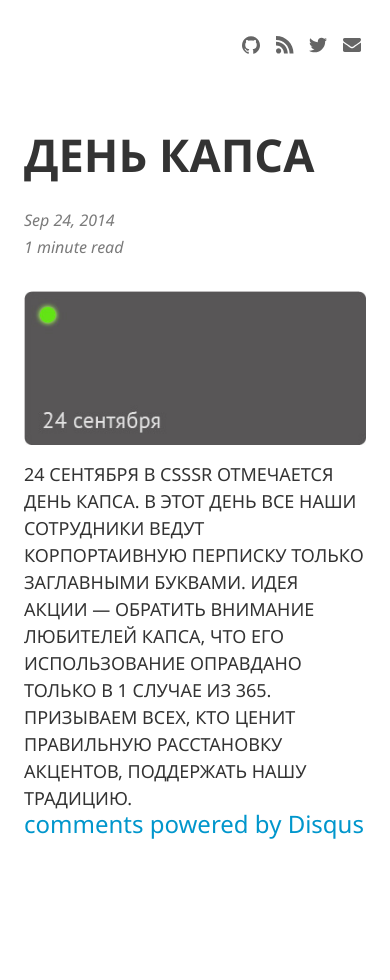
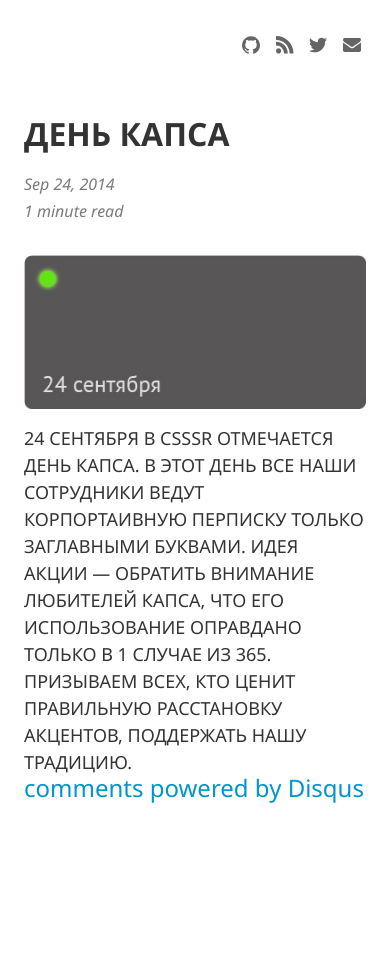
Before and after one commit to vislogurov/csssr.github.io, a Jekyll site: the page built from _posts/2014-09-24-day-of-caps.md, in a window 390 px wide. Built offline with Jekyll 4.4.1, drawn with Linux system fonts in a browser that asks for light colours; comment, search, counter and statistics services are not loaded; after the commit the page ends 944 px from its top, so only the background shows below that.

Commit message:
Fixed problem on mobile (#15)

```diff
--- a/_sass/_main.scss
+++ b/_sass/_main.scss
@@ -434,7 +434,7 @@ h6,
 
   .h1,
   h1 {
-    font-size: 2.827rem;
+    font-size: 2.0rem;
   }
 
   .h2,
```
